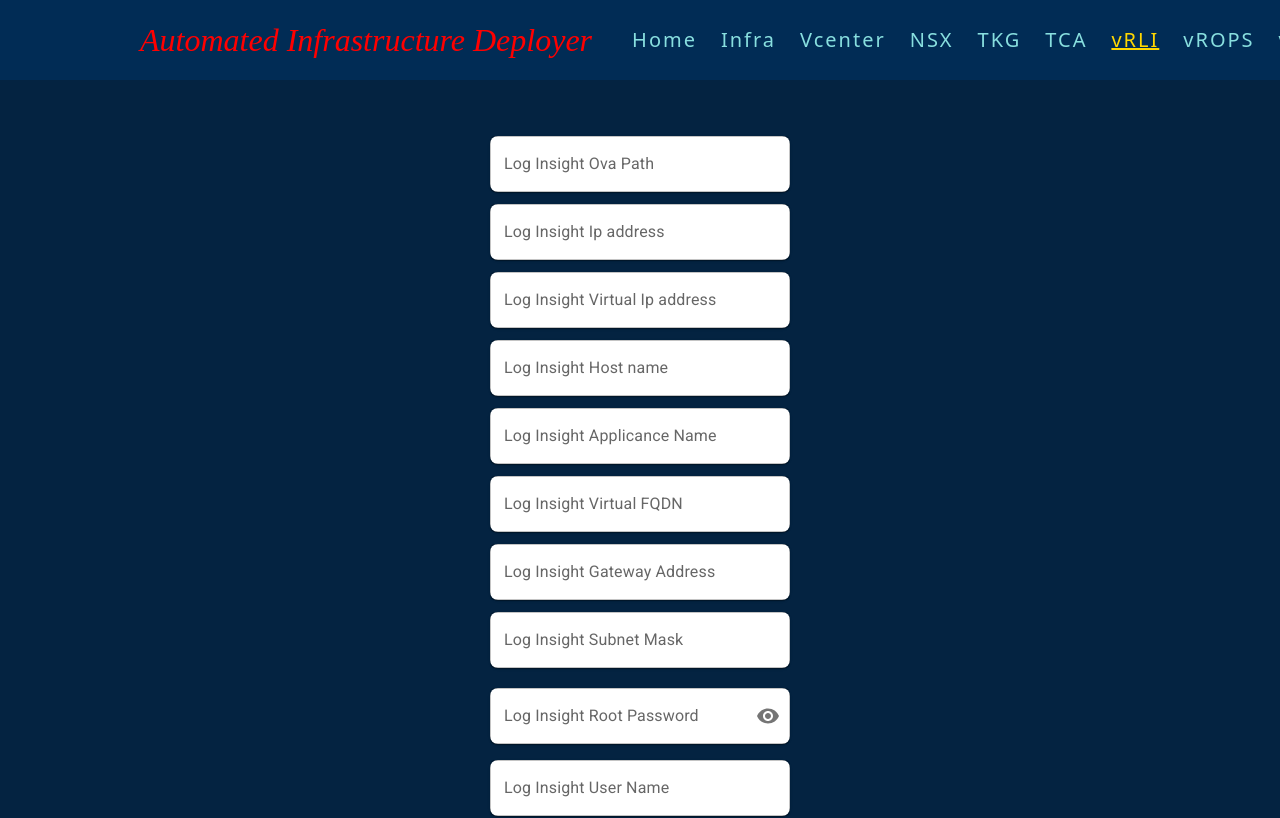
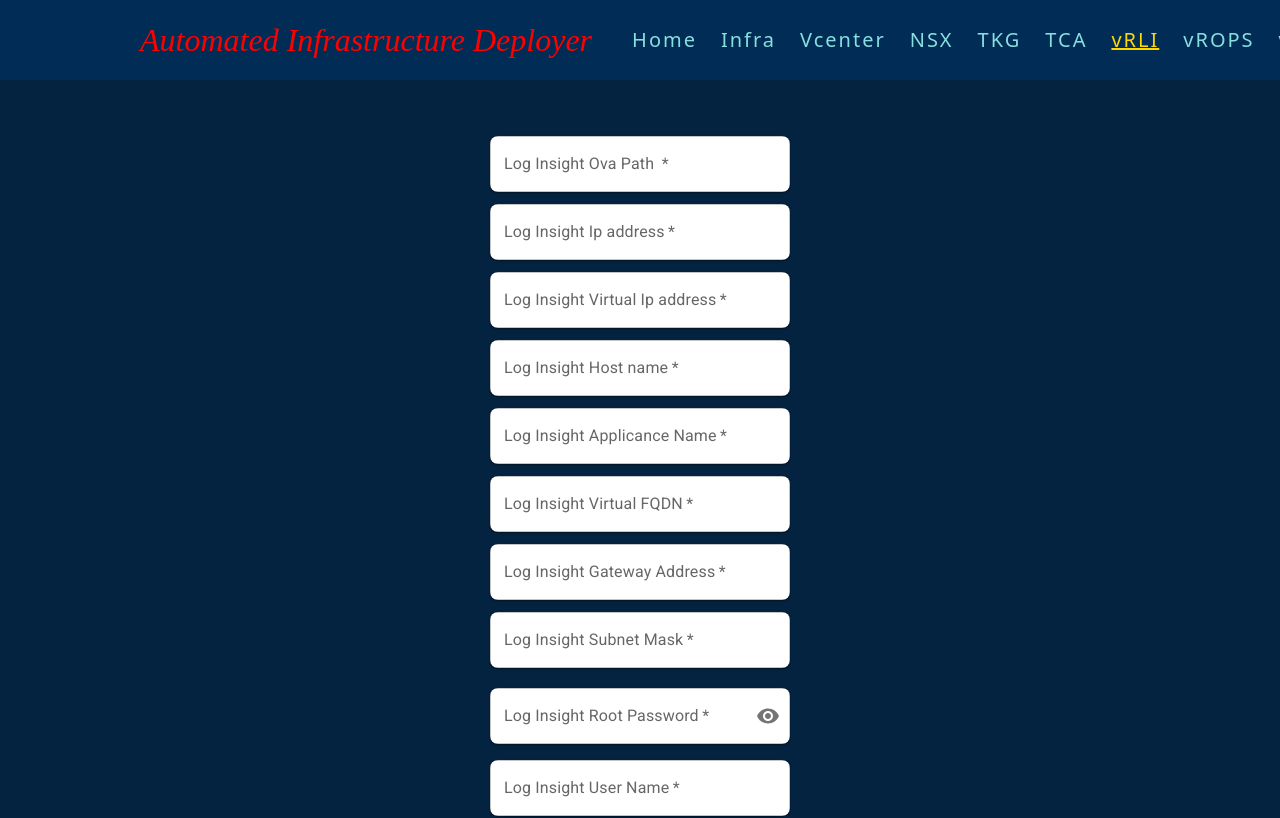
Before and after one commit to karthikmudunuru/raid, a React (Create React App) app: page /vrli in a window 1280 px wide. Shown: the top 818 px of the page. Built offline with nearby package versions, Linux system fonts and the light colour scheme.

Commit message:
Mandatory fields  Setup

```diff
--- a/src/components/MyFieldArray.js
+++ b/src/components/MyFieldArray.js
@@ -70,6 +70,7 @@ return (
             <div>
               <TextField
                 {...field}
+                required
                 key={item.id}
                 label={item.l}
                 error={!!errors[array_name]?.[index]}
--- a/src/components/MyTextField.js
+++ b/src/components/MyTextField.js
@@ -5,11 +5,50 @@ import TextField from '@mui/material/TextField';
 
 // {errors[id] && errors[id]?.message && <span>{errors[id].message}</span>}
 
-const MyTextField = ({id, label}) =>{
+const MyTextField = (props) =>{
+
   const { control,  formState :{errors}} = useFormContext();
+  const {id,label} = props;
+
+  if (props.required){
+
+          return (
+
+            <div className='my-control-group'>
+              <Controller
+                name={id}
+                control={control}
+
+                render={({ field}) => (
+
+                    <TextField
+                    {...field}
+                      required
+                      label={label}
+                      error={!!errors[id]}
+                      variant="outlined"
+                      helperText={errors[id] ? errors[id]?.message : ''}
+                      margin="dense"
+                      sx={{
+                        bgcolor: 'white',
+                        boxShadow: 1,
+                        borderRadius: 2,
+                        minWidth: 300,
+
+                      }}
+
+                      />
 
 
-return (
+
+                  )}
+              />
+            </div>
+
+          );
+  }
+
+  return (
 
     <div className='my-control-group'>
       <Controller
--- a/src/components/Password.js
+++ b/src/components/Password.js
@@ -8,7 +8,7 @@ import InputAdornment from '@mui/material/InputAdornment';
 
 
 
-const Password = ({id, label}) =>{
+const Password = (props) =>{
 
   const { control,  formState :{errors}} = useFormContext();
   const [showPassword ,setShowPassword] = useState(false);
@@ -21,6 +21,59 @@ const Password = ({id, label}) =>{
     event.preventDefault();
   };
 
+  const {id,label} = props;
+
+  if (props.required){
+
+    return (
+
+
+      <div className='my-control-group'>
+        <Controller
+          name={id}
+          control={control}
+
+          render={({ field}) => (
+
+              <TextField
+              {...field}
+                required
+                type={showPassword ? 'text' : 'password'}
+                label={label}
+                error={!!errors[id]}
+                variant="outlined"
+                helperText={errors[id] ? errors[id]?.message : ''}
+                margin="normal"
+                  sx={{
+                    bgcolor: 'white',
+                    boxShadow: 1,
+                    borderRadius: 2,
+                    minWidth: 300,
+                  }}
+                InputProps={{
+                endAdornment:
+                <InputAdornment position="end">
+                  <IconButton
+                    aria-label="toggle password visibility"
+                    onClick={handleClickShowPassword}
+                    onMouseDown={handleMouseDownPassword}
+                    edge="end"
+                  >
+                    {showPassword ? <VisibilityOff /> : <Visibility />}
+                  </IconButton>
+
+                </InputAdornment>,
+              }}
+              />
+
+
+
+            )}
+        />
+      </div>
+    )
+
+  }
 
 return (
 
--- a/src/pages/Infra.js
+++ b/src/pages/Infra.js
@@ -157,16 +157,16 @@ const Infra= () => {
 
      <form style={mainStyle} onSubmit={methods.handleSubmit(onSubmit)}>
         <br/><br/>
-        <MyTextField label="DNS Server" id="infra_dns"  />
-        <MyTextField  label="NTP Server" id="infra_ntp" />
-        <MyTextField label="Infra Domain" id="infra_domain"  />
+        <MyTextField label="DNS Server" id="infra_dns" required />
+        <MyTextField  label="NTP Server" id="infra_ntp" required />
+        <MyTextField label="Infra Domain" id="infra_domain"  required />
 
         <MyDropdown label="Migrate Esxi Mgmt Network from VSS to VDS" id="infra_migration" options={migration_options} />
 
         <NumberField  label= " Number of Management Hosts" id="infra_mgmt_count" />
         {showmgmt && <MyFieldArray count={parseInt(mgmt_count)}  label="Management Host Ip"   array_name="mgmt_array" />}
-        <MyTextField label="Management Host User" id="mgmt_host_user" />
-        <Password label="Management Host Password" id="mgmt_host_password" />
+        <MyTextField label="Management Host User" id="mgmt_host_user" required />
+        <Password label="Management Host Password" id="mgmt_host_password" required />
 
         <NumberField label= " Number of Resource Hosts" id="infra_res_count"  />
         {showres && <MyFieldArray count={parseInt(res_count)} label="Resource Host Ip"  array_name="res_array"/>}
--- a/src/pages/Tkg.js
+++ b/src/pages/Tkg.js
@@ -55,11 +55,11 @@ const Tkg= () =>{
             <form style={mainStyle} onSubmit={methods.handleSubmit(onSubmit)}>
                 <br/><br/>
 
-                <MyTextField label="TKG Base Image OVF Path" id="tkg_binary_path"  />
-                <MyTextField label="TKG Base Image VM Template Name" id="tkg_template_name"  />
-                <MyTextField label="Photon OS 4 OVF Path" id="tkg_photon_os"  />
-                <MyTextField label="Airgap Server Applicance Name" id="airgap_appliance_name"  />
-                <MyTextField label="Airgap Server Host Name" id="airgap_host_name"  />
+                <MyTextField label="TKG Base Image OVF Path" id="tkg_binary_path" required />
+                <MyTextField label="TKG Base Image VM Template Name" id="tkg_template_name" required />
+                <MyTextField label="Photon OS 4 OVF Path" id="tkg_photon_os" required />
+                <MyTextField label="Airgap Server Applicance Name" id="airgap_appliance_name" required />
+                <MyTextField label="Airgap Server Host Name" id="airgap_host_name" required />
 
                 <input type="submit"  style={submitStyle} />
 
--- a/src/pages/Vcd.js
+++ b/src/pages/Vcd.js
@@ -40,7 +40,19 @@ const Vcd= () =>{
 
     vcd_map = new Map(Object.entries(data));
 
-
+    dispatch_vcd["vCDOVAPath"] = vcd_map.get("vcd_binary_path");
+    dispatch_vcd["VCDVMName"] = vcd_map.get("vcd_appliance_name");
+    dispatch_vcd["VCDVIP"] = vcd_map.get("vcd_ip_addr");
+    dispatch_vcd["VCDGateway"] = vcd_map.get("vcd_gateway_addr");
+    dispatch_vcd["VCDNetMask"] = vcd_map.get("vcd_subnet_mask");
+    dispatch_vcd["VCDVIPPrefix"] = vcd_map.get("vcd_prefix");
+    dispatch_vcd["vCDTRootPassword"] = vcd_map.get("vcd_root_password");
+    dispatch_vcd["VCDAdminUserName"] = vcd_map.get("vcd_admin_username");
+    dispatch_vcd["VCDAdminFullname"] = vcd_map.get("vcd_admin_fullname");
+    dispatch_vcd["VCDAdminPassword"] = vcd_map.get("vcd_admin_password");
+    dispatch_vcd["VCDAdminEmail"] = vcd_map.get("vcd_admin_email");
+    dispatch_vcd["VCDSysName"] = vcd_map.get("vcd_system_name");
+    dispatch_vcd["VCDInstallID"] = vcd_map.get("vcd_install_id");
 
 
       dispatch(infraActions.setConfig(dispatch_vcd))
--- a/src/pages/Vio.js
+++ b/src/pages/Vio.js
@@ -73,16 +73,16 @@ const Vio= () =>{
         <form style={mainStyle} onSubmit={methods.handleSubmit(onSubmit)}>
                 <br/><br/>
 
-                <MyTextField label="VIO Ova Path " id="vio_binary_path"  />
-                <MyTextField label="VIO Domain name" id="vio_domain_name"  />
-                <MyTextField label="VIO VM name" id="vio_vm_name"  />
-                <MyTextField label="VIO Management Ip address" id="vio_mgmt_ip"  />
+                <MyTextField label="VIO Ova Path " id="vio_binary_path"  required />
+                <MyTextField label="VIO Domain name" id="vio_domain_name"  required />
+                <MyTextField label="VIO VM name" id="vio_vm_name" required  />
+                <MyTextField label="VIO Management Ip address" id="vio_mgmt_ip" required  />
                 <MyTextField label="VIO Management Start Ip address" id="vio_start_mgmt_ip"  />
                 <MyTextField label="VIO Management End Ip address" id="vio_end_mgmt_ip"  />
-                <MyTextField label="VIO Management Gateway Address" id="vio_gateway_addr"  />
-                <MyTextField label="VIO Management Subnet Mask" id="vio_subnet_mask" />
-                <MyTextField label="VIO Node Username" id="vio_username" />
-                <Password label="VIO User Password" id="vio_user_password" />
+                <MyTextField label="VIO Management Gateway Address" id="vio_gateway_addr"  required />
+                <MyTextField label="VIO Management Subnet Mask" id="vio_subnet_mask" required />
+                <MyTextField label="VIO Node Username" id="vio_username" required />
+                <Password label="VIO User Password" id="vio_user_password" required />
 
                 <input type="submit"  style={submitStyle} />
 
--- a/src/pages/Vrli.js
+++ b/src/pages/Vrli.js
@@ -77,16 +77,16 @@ const Vrli= () =>{
         <FormProvider {...methods}>
         <form style={mainStyle} onSubmit={methods.handleSubmit(onSubmit)}>
                 <br/><br/>
-                <MyTextField label="Log Insight Ova Path " id="vrli_binary_path"  />
-                <MyTextField label="Log Insight Ip address" id="vrli_ip_addr"  />
-                <MyTextField label="Log Insight Virtual Ip address" id="vrli_vip_addr"  />
-                <MyTextField label="Log Insight Host name" id="vrli_host_name"  />
-                <MyTextField label="Log Insight Applicance Name" id="vrli_appliance_name"  />
-                <MyTextField label="Log Insight Virtual FQDN" id="vrli_virtual_fqdn"  />
-                <MyTextField label="Log Insight Gateway Address" id="vrli_gateway_addr"  />
-                <MyTextField label="Log Insight Subnet Mask" id="vrli_subnet_mask" />
-                <Password label="Log Insight Root Password" id="vrli_root_password" />
-                <MyTextField label="Log Insight User Name" id="vrli_username"  />
+                <MyTextField label="Log Insight Ova Path " id="vrli_binary_path"  required />
+                <MyTextField label="Log Insight Ip address" id="vrli_ip_addr"  required />
+                <MyTextField label="Log Insight Virtual Ip address" id="vrli_vip_addr" required  />
+                <MyTextField label="Log Insight Host name" id="vrli_host_name"  required />
+                <MyTextField label="Log Insight Applicance Name" id="vrli_appliance_name"   required />
+                <MyTextField label="Log Insight Virtual FQDN" id="vrli_virtual_fqdn"   required />
+                <MyTextField label="Log Insight Gateway Address" id="vrli_gateway_addr"  required />
+                <MyTextField label="Log Insight Subnet Mask" id="vrli_subnet_mask" required />
+                <Password label="Log Insight Root Password" id="vrli_root_password" required />
+                <MyTextField label="Log Insight User Name" id="vrli_username"  required />
                 <MyTextField label="Log Insight Email" id="vrli_email"  />
                 <MyTextField label="Log Insight Content Path Location" id="vrli_content_path" />
 
```
Also changed, not shown: src/pages/Nsx.js (+13 -13 lines), src/pages/Tca.js (+8 -8 lines), src/pages/Vcenter.js (+25 -25 lines).
